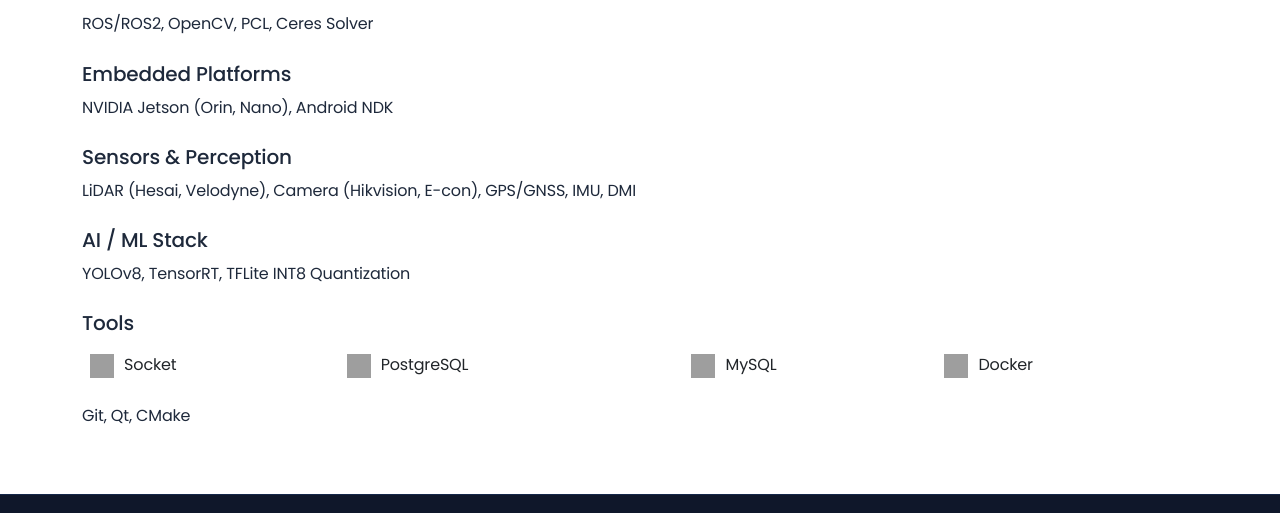
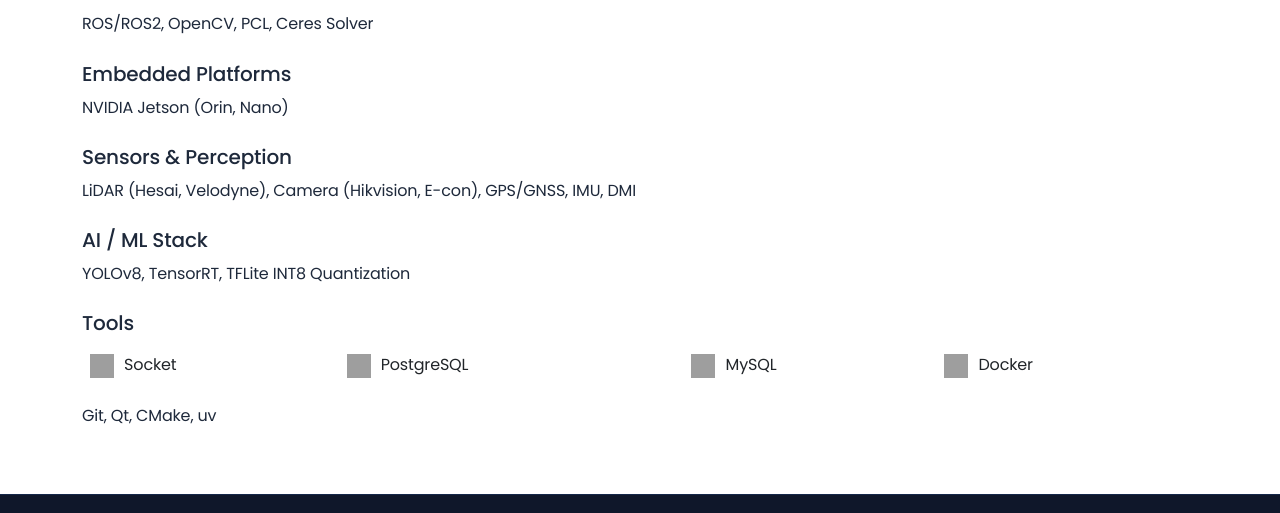
Before and after one commit to jinwoo-Sync/jinwoo-Sync.github.io, a Jekyll site: the page built from languages.html, in a window 1280 px wide. Shown: the part 401-914 px from the top of the page. Built offline with Jekyll 4.4.1, drawn with Linux system fonts in a browser that asks for light colours; grey boxes are pictures that could not be loaded.

Commit message:
languages 부분 수정

```diff
--- a/languages.html
+++ b/languages.html
@@ -28,7 +28,7 @@
   <p>ROS/ROS2, OpenCV, PCL, Ceres Solver</p>
 
   <h2 class="h5 mt-4">Embedded Platforms</h2>
-  <p>NVIDIA Jetson (Orin, Nano), Android NDK</p>
+  <p>NVIDIA Jetson (Orin, Nano)</p>
 
   <h2 class="h5 mt-4">Sensors &amp; Perception</h2>
   <p>LiDAR (Hesai, Velodyne), Camera (Hikvision, E-con), GPS/GNSS, IMU, DMI</p>
@@ -45,5 +45,5 @@
       <td><img class="lang-icon" src="https://raw.githubusercontent.com/devicons/devicon/master/icons/docker/docker-original.svg" alt="Docker"> Docker</td>
     </tr>
   </table>
-  <p>Git, Qt, CMake</p>
+  <p>Git, Qt, CMake, uv</p>
 </div>
```
